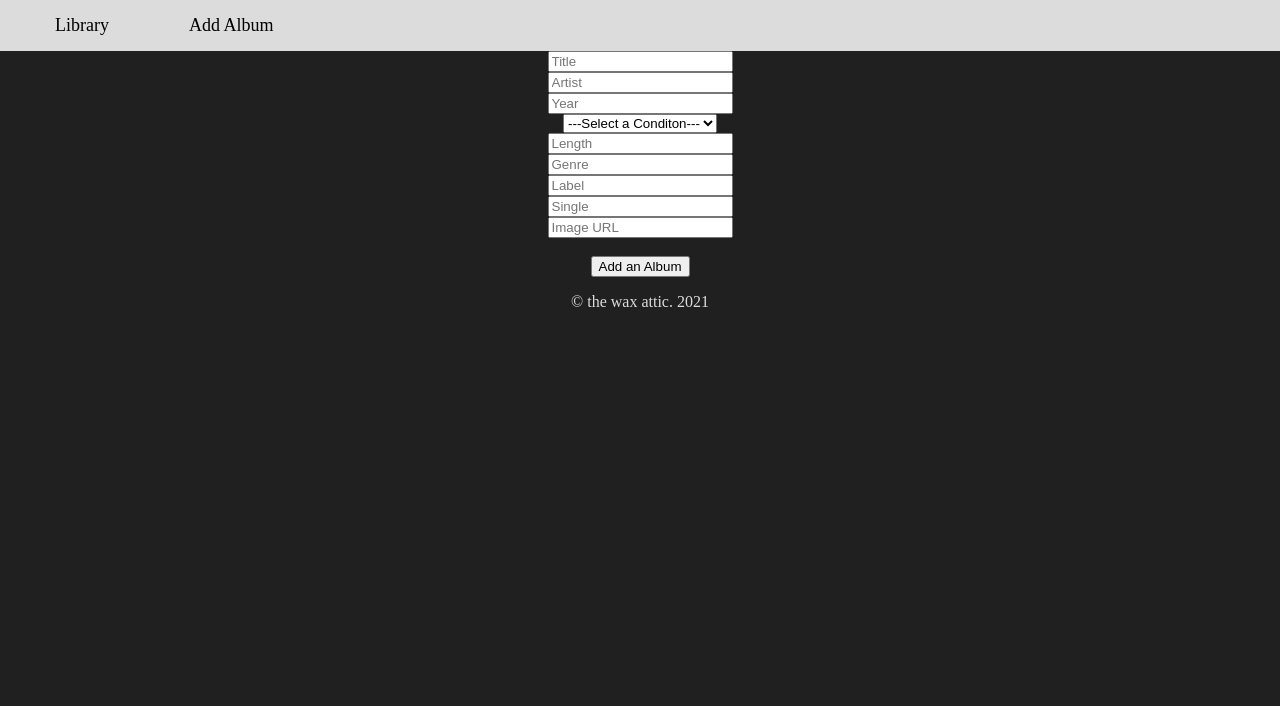
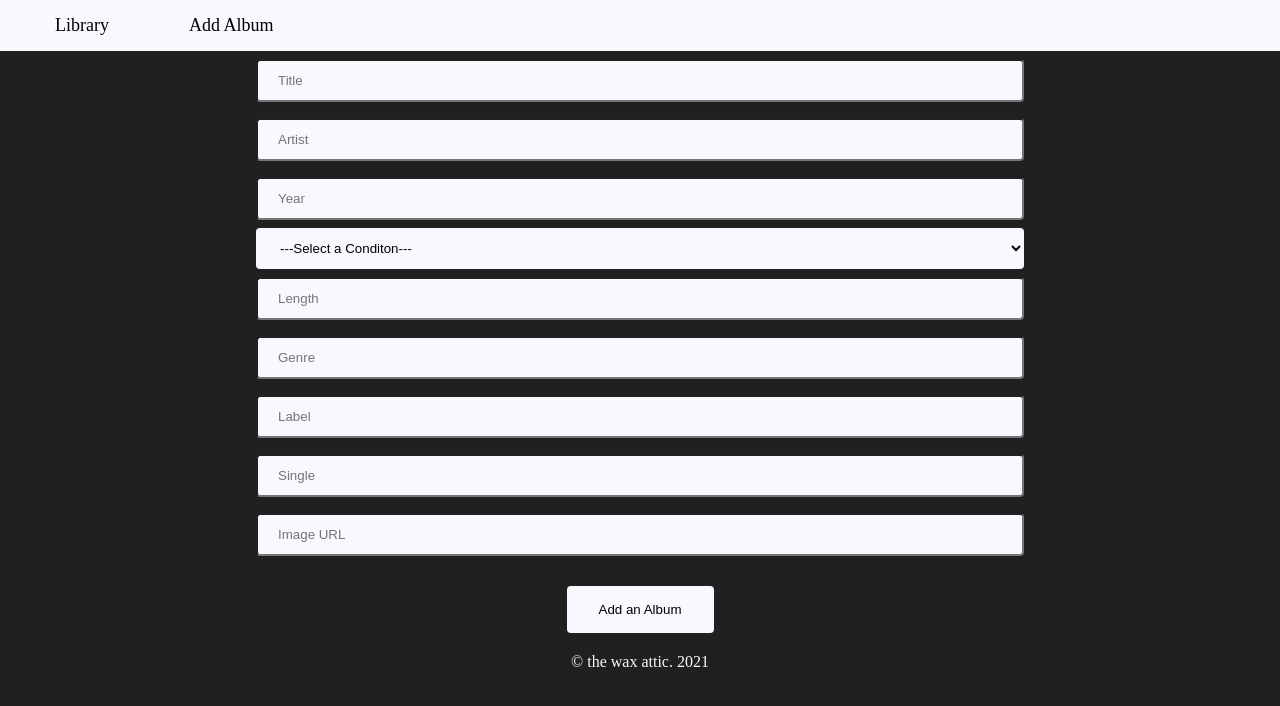
Before and after one commit to rowemac/the-wax-attic-redux, a React (Create React App) app: page /albums/new in a window 1280 px wide. Shown: the top 706 px of the page. Built offline with nearby package versions, Linux system fonts and the light colour scheme.

Commit message:
Style hover on inputs and links

```diff
--- a/src/index.css
+++ b/src/index.css
@@ -43,21 +43,21 @@ body {
 }
 
 .album-title {
-  color: gainsboro;
+  color: ghostwhite;
   font-style: italic;
 }
 
 .album-artist {
-  color: gainsboro;
+  color: ghostwhite;
   margin-top: -10px;
 }
 
 .footer{
-  color: gainsboro;
+  color: ghostwhite;
 }
 
 .navbar {
-  background-color: gainsboro;
+  background-color: ghostwhite;
   font-size: large;
   padding: 15px;
 }
@@ -77,11 +77,53 @@ body {
 }
 
 .navlink-li:hover {
-  background-color: #202020;
-  color:gainsboro;
+  background-color: steelblue;
+  color:ghostwhite;
+  transition: 0.3s;
 }
 
 .navlink-item {
   color:black;
   text-decoration: none;
 }
+
+.form {
+  margin-top: 75px;
+}
+
+input[type=text] {
+  width: 60%;
+  padding: 12px 20px;
+  margin: 8px 0;
+  box-sizing: border-box;
+  background-color: ghostwhite;
+  border-radius: 4px;
+}
+
+select {
+  width: 60%;
+  padding: 12px 20px;
+  border: none;
+  border-radius: 4px;
+  background-color: ghostwhite;
+}
+
+.albums-container {
+  margin-top: 100px;
+}
+
+input[type=button], input[type=submit] {
+  background-color:ghostwhite;
+  border: none;
+  border-radius: 4px;
+  /* color: white; */
+  padding: 16px 32px;
+  text-decoration: none;
+  margin: 4px 2px;
+  cursor: pointer;
+}
+
+input[type=button], input[type=submit]:hover {
+  background-color:steelblue;
+  transition: 0.3s;
+}
```
